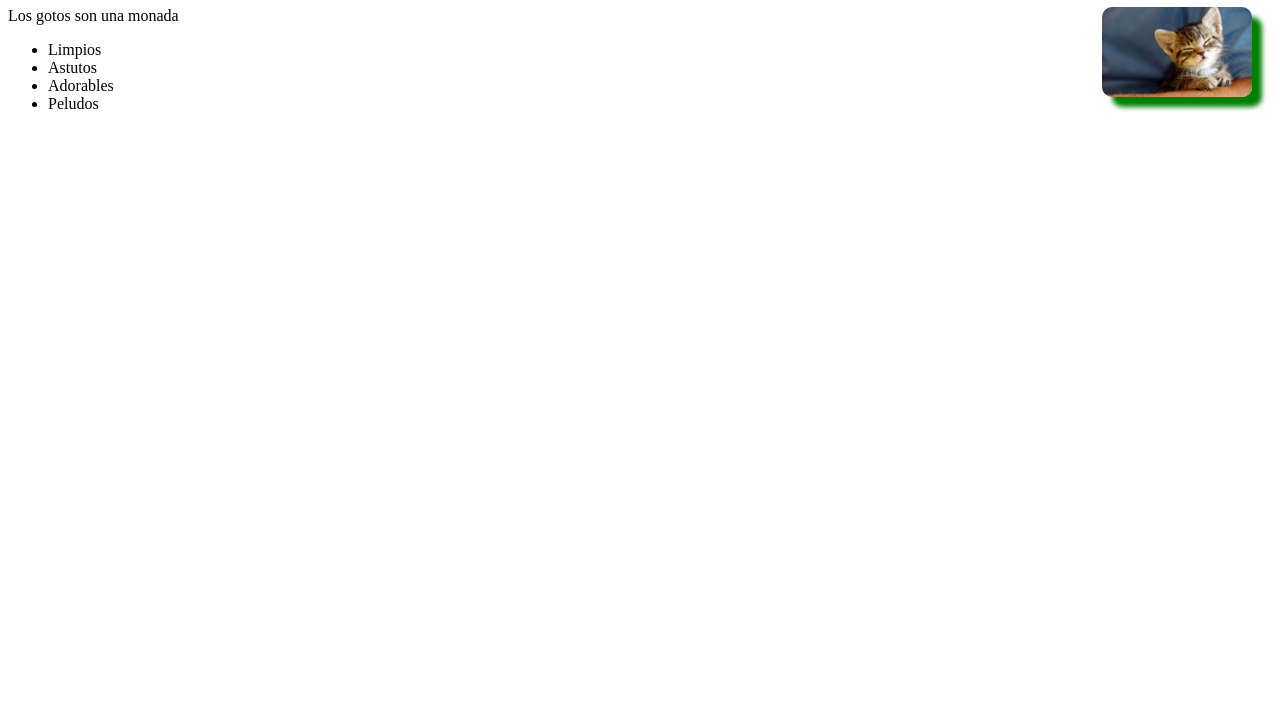
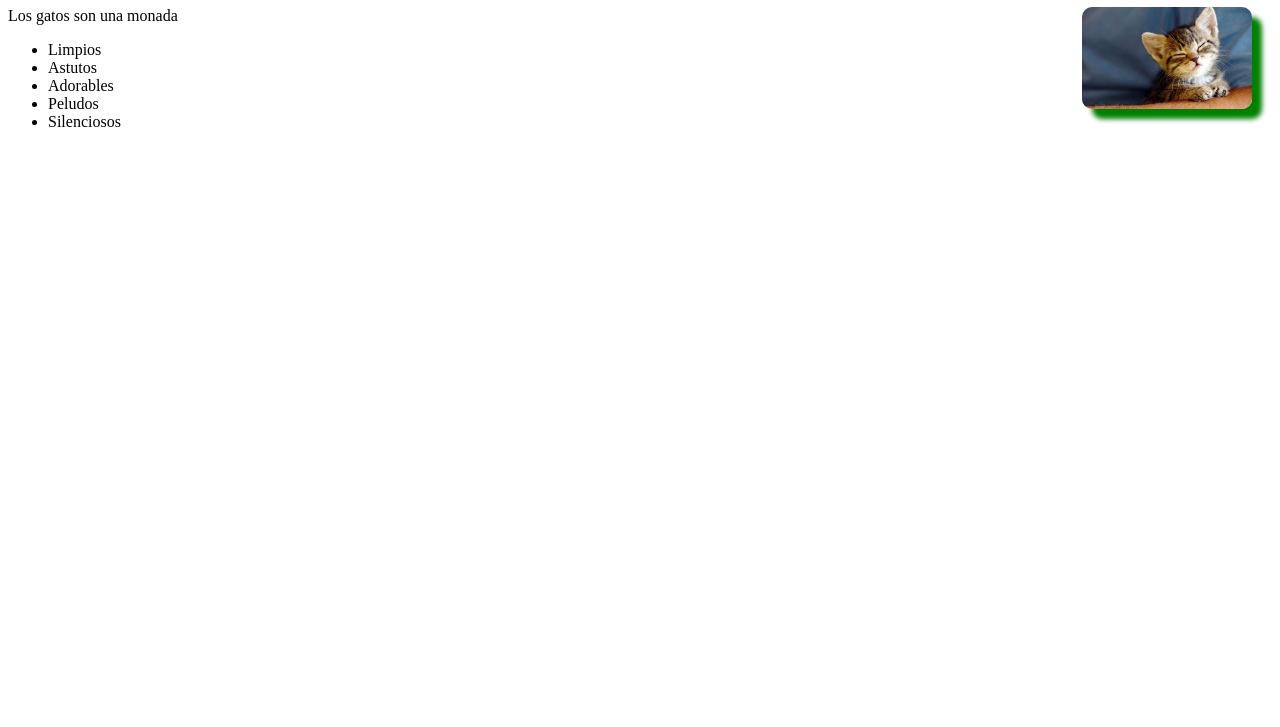
Before and after one commit to PabloDL10/Gatito, a plain HTML site: page index.html in a window 1280 px wide. Shown: the part 73-800 px from the top of the page. Drawn offline with Linux system fonts and the light colour scheme.

Commit message:
first commit

```diff
--- a/index.html
+++ b/index.html
@@ -8,7 +8,7 @@
 </head>
 <style>
     img{
-        width:150px;
+        width:170px;
         border-radius: 10px;
         float: right;
         margin-right: 20px;
@@ -18,13 +18,14 @@
 </style>
 <body>
     <h1>Los gatitos</h1>
-    <img src="gatito.jpg">
-    <p>Los gotos son una monada</p>
+    <img alt="foto de gatitos" src="gatito.jpg">
+    <p>Los gatos son una monada</p>
     <ul>
         <li>Limpios</li>
         <li>Astutos</li>
         <li>Adorables</li>
         <li>Peludos</li>
+        <li>Silenciosos</li>
     </ul>
 </body>
 </html>
```
Also changed, not shown: 1 other file.
